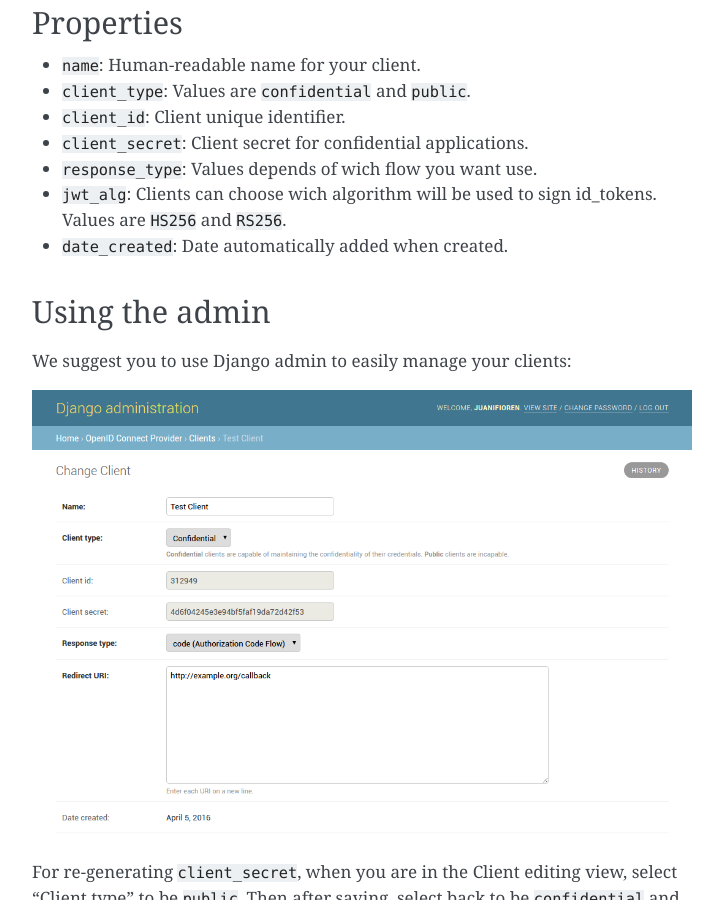
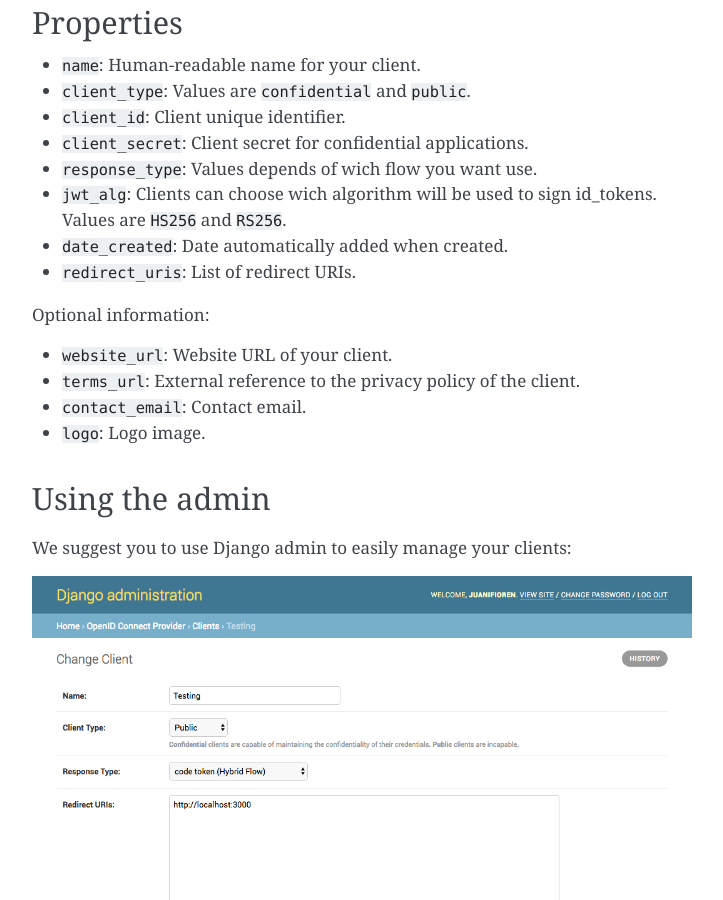
Before and after one commit to juanifioren/django-oidc-provider, a Sphinx documentation site: the page built from docs/sections/relyingparties.rst, in a window 1280 px wide and 900 px high, scrolled down 479 px. Shown: the whole window, without its empty margins (388-1111 px from the left). Built offline with Sphinx 7.4.7, drawn with Linux system fonts in a browser that asks for light colours.

Commit message:
Edit docs.

```diff
--- a/docs/sections/relyingparties.rst
+++ b/docs/sections/relyingparties.rst
@@ -21,6 +21,14 @@ Properties
 * ``response_type``: Values depends of wich flow you want use.
 * ``jwt_alg``: Clients can choose wich algorithm will be used to sign id_tokens. Values are ``HS256`` and ``RS256``.
 * ``date_created``: Date automatically added when created.
+* ``redirect_uris``: List of redirect URIs.
+
+Optional information:
+
+* ``website_url``: Website URL of your client.
+* ``terms_url``: External reference to the privacy policy of the client.
+* ``contact_email``: Contact email.
+* ``logo``: Logo image.
 
 Using the admin
 ===============
```
Also changed, not shown: docs/images/client_creation.png.
